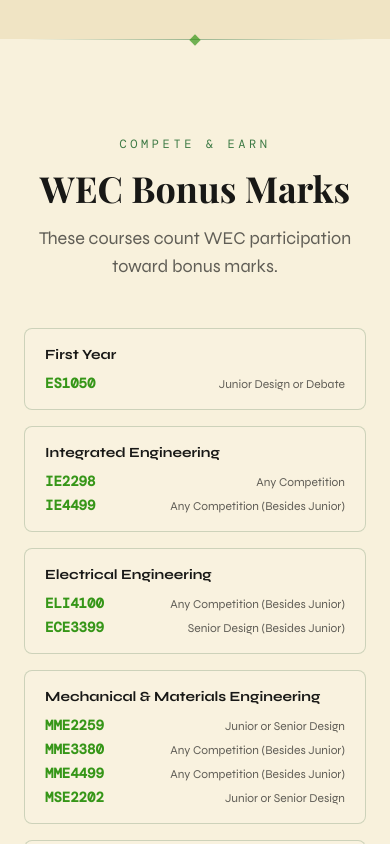
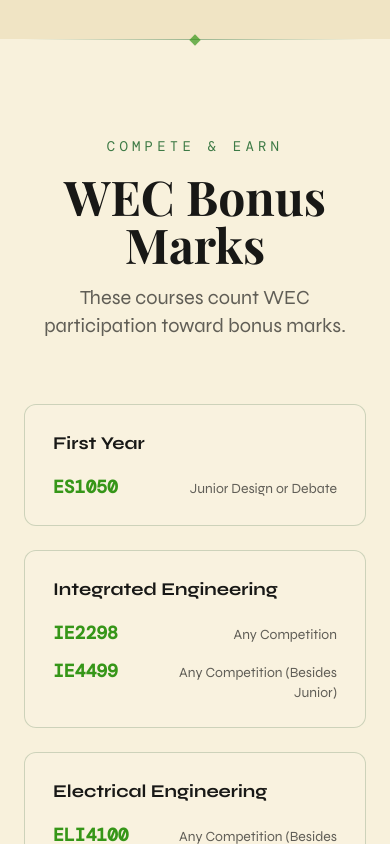
Before and after one commit to Anomaly-E-E/WEC, a React (Vite) app: page / in a window 390 px wide. Shown: the part 4100-4944 px from the top of the page. Built offline with nearby package versions, Linux system fonts and the light colour scheme; a web font is replaced by a local one.

Commit message:
Increase size of WEC Bonus Marks section - cards, text, spacing all bumped up
Co-Authored-By: Claude Sonnet 5 <noreply@anthropic.com>
Claude-Session: https://claude.ai/code/session_01CnfAHFB8Q83bEuvm5RWGFT

```diff
--- a/src/pages/Home.tsx
+++ b/src/pages/Home.tsx
@@ -281,33 +281,33 @@ export default function Home() {
       <SectionDivider />
 
       <section className="py-24 px-6 relative overflow-hidden">
-        <div className="max-w-5xl mx-auto">
+        <div className="max-w-6xl mx-auto">
           <ScrollReveal>
-            <div className="text-center mb-12">
-              <p className="font-mono text-fern text-xs tracking-[0.3em] uppercase mb-4">Compete & Earn</p>
-              <h2 className="font-display text-cream text-4xl md:text-5xl font-bold mb-4">
+            <div className="text-center mb-16">
+              <p className="font-mono text-fern text-sm tracking-[0.3em] uppercase mb-4">Compete & Earn</p>
+              <h2 className="font-display text-cream text-5xl md:text-6xl font-bold mb-4">
                 WEC Bonus Marks
               </h2>
-              <p className="text-cream-dim text-lg">
+              <p className="text-cream-dim text-xl">
                 These courses count WEC participation toward bonus marks.
               </p>
             </div>
           </ScrollReveal>
 
           <ScrollReveal delay={0.2}>
-            <div className="grid grid-cols-1 sm:grid-cols-2 lg:grid-cols-3 gap-4">
+            <div className="grid grid-cols-1 sm:grid-cols-2 lg:grid-cols-3 gap-6">
               {bonusMarkGroups.map((group, i) => (
                 <motion.div
                   key={i}
                   whileHover={{ y: -6, borderColor: 'rgba(76,131,76,0.5)' }}
-                  className="border-forest bg-forest-mid/20 rounded-lg px-5 py-4 transition-all duration-300"
+                  className="border-forest bg-forest-mid/20 rounded-xl px-7 py-6 transition-all duration-300"
                 >
-                  <p className="font-sans text-cream font-bold text-sm mb-2">{group.discipline}</p>
-                  <div className="space-y-1">
+                  <p className="font-sans text-cream font-bold text-lg mb-4">{group.discipline}</p>
+                  <div className="space-y-2.5">
                     {group.entries.map((entry) => (
-                      <div key={entry.code} className="flex items-baseline justify-between gap-3">
-                        <p className="font-mono text-sunlight font-bold text-sm whitespace-nowrap">{entry.code}</p>
-                        <p className="text-cream-dim text-xs text-right">{entry.note}</p>
+                      <div key={entry.code} className="flex items-baseline justify-between gap-4">
+                        <p className="font-mono text-sunlight font-bold text-lg whitespace-nowrap">{entry.code}</p>
+                        <p className="text-cream-dim text-sm text-right">{entry.note}</p>
                       </div>
                     ))}
                   </div>
```
